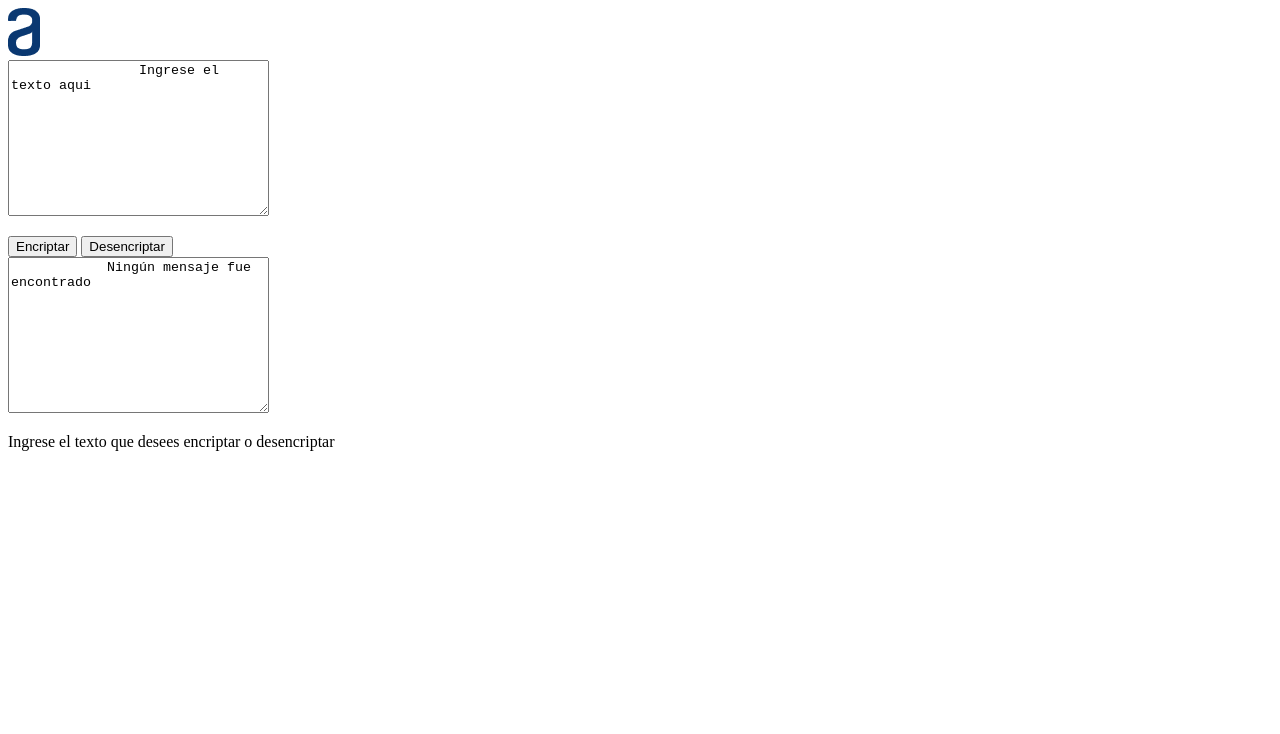
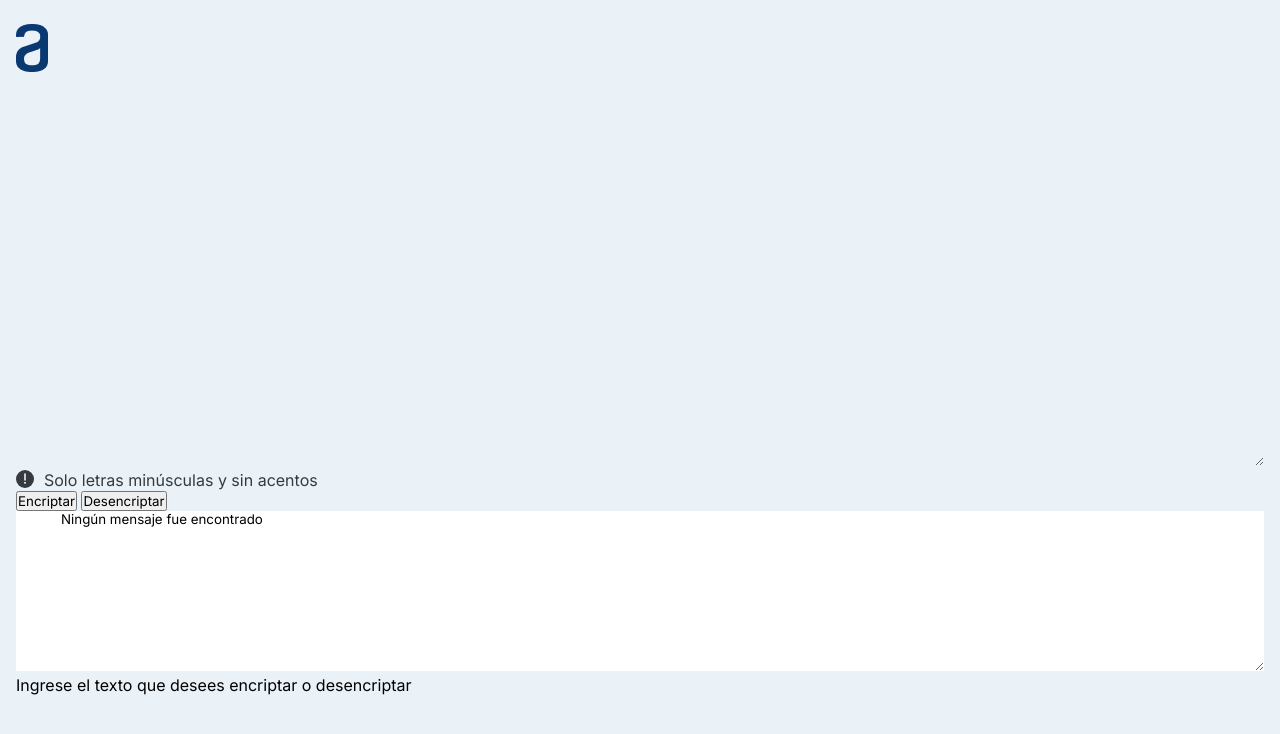
Before and after one commit to CarolinaVrl/Encriptador, a plain HTML site: page index.html in a window 1280 px wide. Drawn offline with Linux system fonts and the light colour scheme.

Commit message:
styles: warning

```diff
--- a/assets/css/styles.css
+++ b/assets/css/styles.css
@@ -5,7 +5,7 @@
     --gray:#495057;
     --white:#ffffff;
     --darkGray:#343A40;
-    --font:#E5E5E5
+    --font:  #eaf2f8
 
 
 }
@@ -16,5 +16,43 @@
     font-family: 'Inter', sans-serif;
 }
 body{
-    background-color:  #E5E5E5;
+    background:var(--font);
+    padding: 24px 16px;
+    width: 100%;
 }
+textarea{
+    border: none;
+    width: 100%;
+}
+
+
+.ingreso{
+    background: var(--font);
+    font-size: 32px;
+    font-weight: 400;
+    color: var(--darkBlue);
+    text-align: start;
+
+}
+
+.ingreso::placeholder{
+    color: black;
+}
+.advertencia{
+    display: flex;
+    color: var(--darkGray);
+    gap: 10px;
+}
+.advertencia div{
+    width: 18px;
+    height: 18px;
+    border-radius: 50%;
+    color: var(--white);
+    background: var(--darkGray);
+    display: grid;
+    justify-content: center;
+    align-items:center;
+}
+i{
+    font-size: 12px;
+}
--- a/index.html
+++ b/index.html
@@ -3,6 +3,9 @@
   <head>
     <meta charset="UTF-8" />
     <meta name="viewport" content="width=device-width, initial-scale=1.0" />
+    <link rel="stylesheet" href="/assets/css/styles.css" />
+    <link rel="shortcut icon" href="/assets/images/Logo alura.png" type="image/x-icon">
+    <link rel="stylesheet" href="https://cdnjs.cloudflare.com/ajax/libs/font-awesome/6.4.0/css/all.min.css" integrity="sha512-iecdLmaskl7CVkqkXNQ/ZH/XLlvWZOJyj7Yy7tcenmpD1ypASozpmT/E0iPtmFIB46ZmdtAc9eNBvH0H/ZpiBw==" crossorigin="anonymous" referrerpolicy="no-referrer" />
     <title>Encriptador</title>
   </head>
   <body>
@@ -10,13 +13,18 @@
       <img src="/assets/images/Logo alura.png" alt="" />
     </header>
     <main>
-      <section>
-        <textarea name="" id="" cols="30" rows="10">
-                Ingrese el texto aqui
-            </textarea
-        >
-        <p></p>
-        <div>
+      <section class="ingreso-container">
+        <textarea class="ingreso" placeholder="Ingrese el texto aqui" name="" id="" rows="10">
+
+        </textarea>
+        <div class="advertencia">
+          <div>
+            <i class="fa-solid fa-exclamation"></i>
+          </div>
+          <p>Solo letras minúsculas y sin acentos</p>
+        </div>
+
+        <div class="btn-container">
           <button class="encriptar">Encriptar</button>
           <button class="desencriptar">Desencriptar</button>
         </div>
```
Also changed, not shown: assets/images/alert.png (added).
